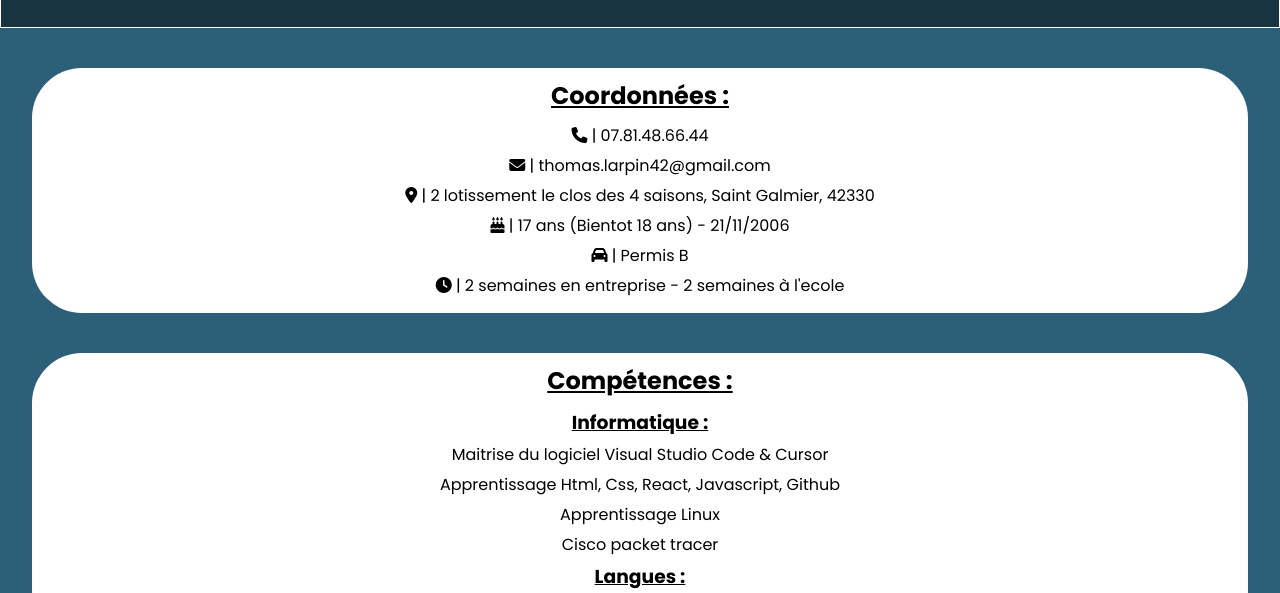
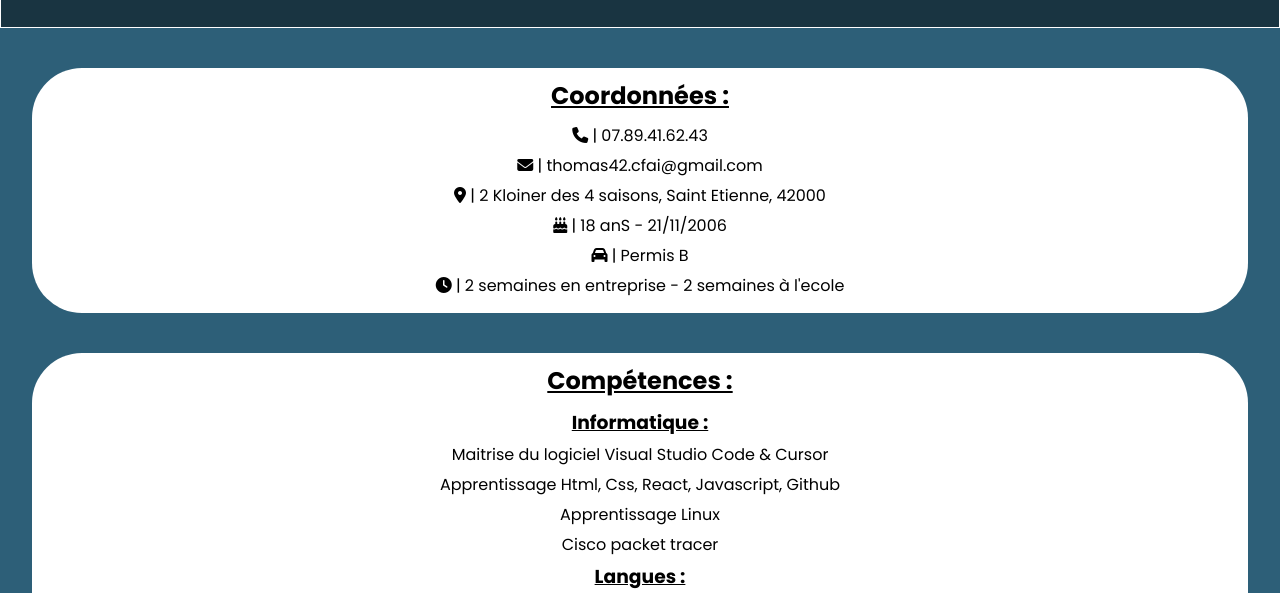
Before and after one commit to thomaslrpn/SiteCV, a plain HTML site: page index.html in a window 1280 px wide. Shown: the part 202-795 px from the top of the page. Drawn offline with Linux system fonts and the light colour scheme.

Commit message:
DERNIER PUSH

```diff
--- a/index.html
+++ b/index.html
@@ -33,13 +33,13 @@
     <div class="test">
       <div class="cord" id="cord">
         <h2><u>Coordonnées :</u></h2>
-        <p><i class="fa-solid fa-phone"></i> | 07.81.48.66.44</p>
-        <p><i class="fa-solid fa-envelope"></i> | thomas.larpin42@gmail.com</p>
+        <p><i class="fa-solid fa-phone"></i> | 07.89.41.62.43</p>
+        <p><i class="fa-solid fa-envelope"></i> | thomas42.cfai@gmail.com</p>
         <p>
-          <i class="fa-solid fa-location-dot"></i> | 2 lotissement le clos des 4
-          saisons, Saint Galmier, 42330
+          <i class="fa-solid fa-location-dot"></i> | 2 Kloiner des 4
+          saisons, Saint Etienne, 42000
         </p>
-        <p><i class="fa-solid fa-cake-candles"></i> | 17 ans (Bientot 18 ans) - 21/11/2006</p>
+        <p><i class="fa-solid fa-cake-candles"></i> | 18 anS - 21/11/2006</p>
         <p><i class="fa-solid fa-car"></i> | Permis B</p>
         <p><i class="fa-solid fa-clock"></i> | 2 semaines en entreprise - 2 semaines à l'ecole</p>
       </div>
```
